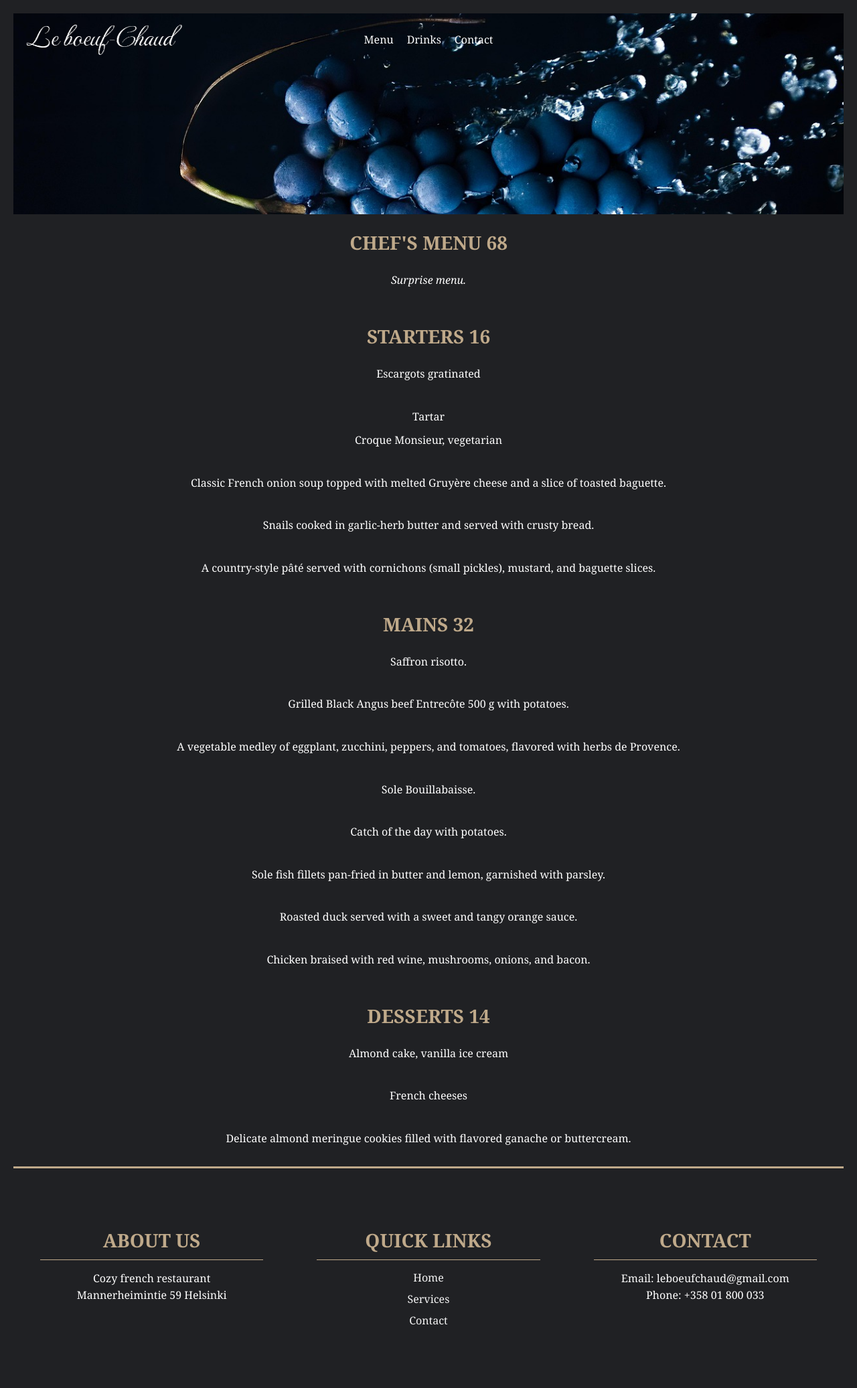
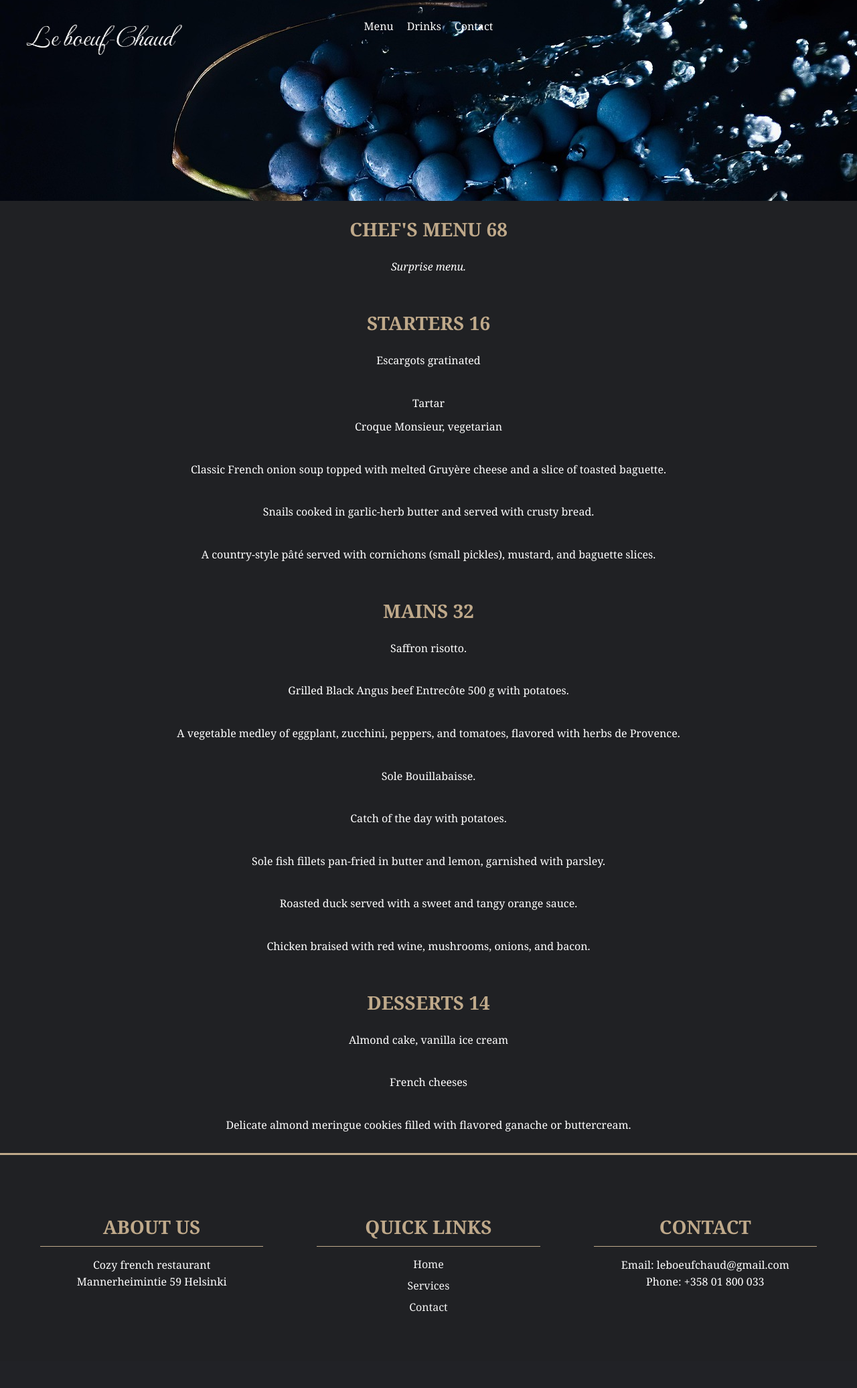
Before and after one commit to jomi112233/WebsiteProject, a PHP site: page /menu.html in a window 1280 px wide. Shown: the whole page at 67% size. After the commit the page ends 1959 px from the top, so only its background shows below. Run offline with PHP 8.4, Linux system fonts and the light colour scheme.

Commit message:
padding poisto headerista

```diff
--- a/menuStyle.css
+++ b/menuStyle.css
@@ -1,6 +1,6 @@
 body {
     margin: 0;
-    padding: 20px;
+    padding: 0;
     font-family: 'Arial', sans-serif;
     background-color: #202124;
 }
@@ -14,7 +14,7 @@ body {
     height: 300px;
     width: 100%;
     overflow: hidden;
-    background-color: #202124;
+    bbackground-color: #202124;
 }
 .navigation {
     text-align: left;
@@ -67,6 +67,7 @@ body {
         height: 100%;
         object-fit: cover;
         z-index: 1;
+        display: block;
 }
 .body h2 {
     text-align: center;
```
